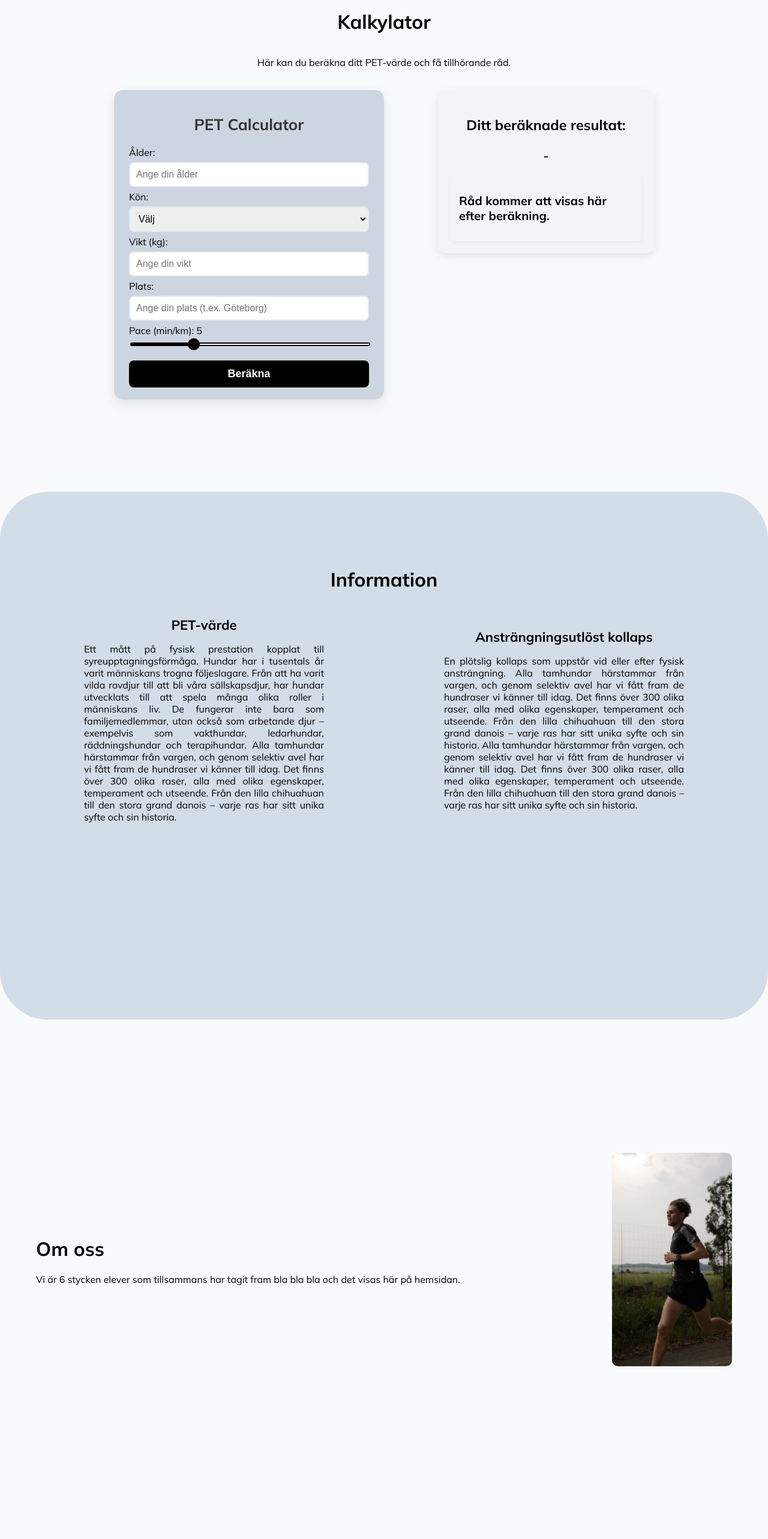
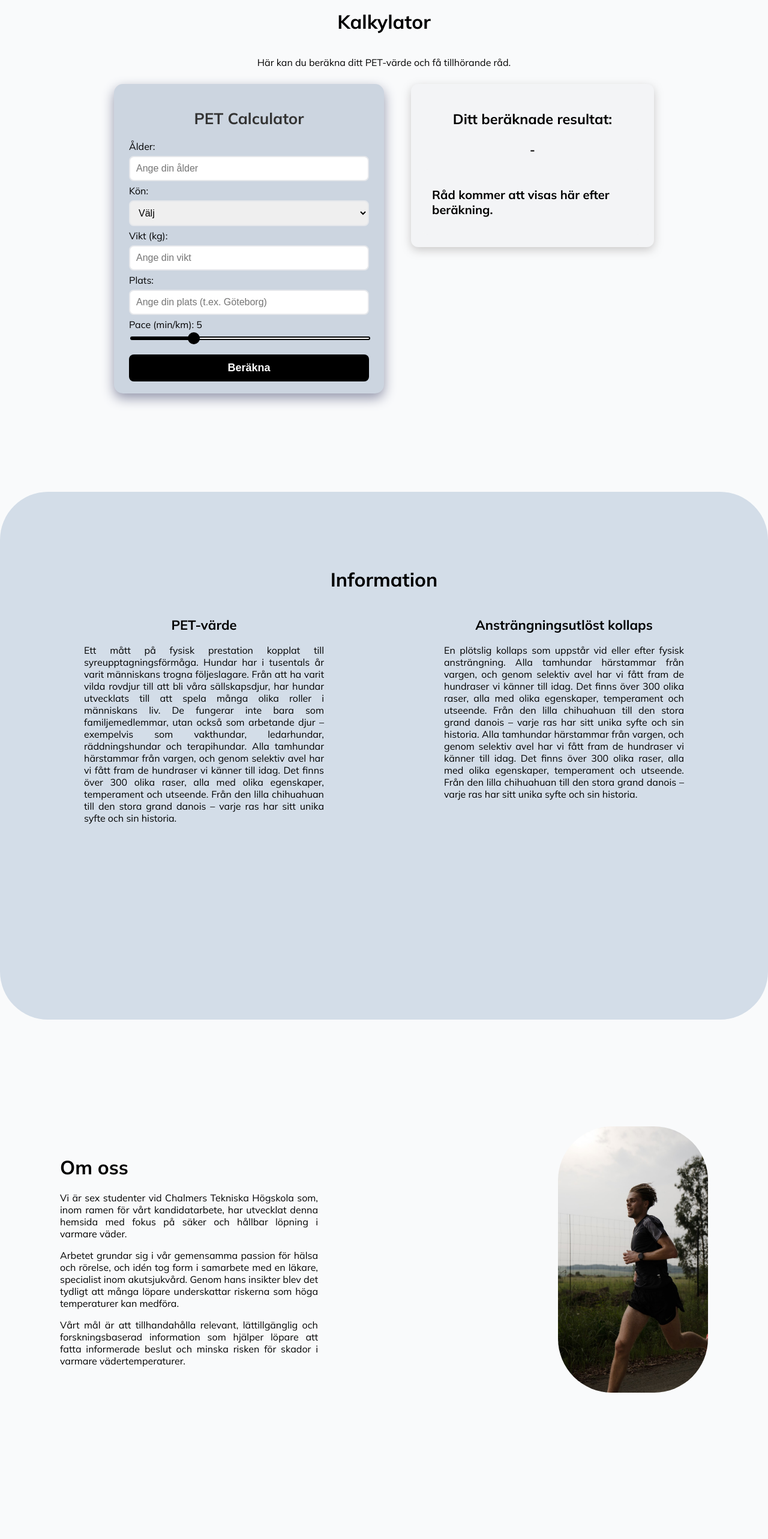
Before and after one commit to Antonpanton37/Skelettet, a React (Create React App) app: page / in a window 1280 px wide. Shown: the part 960-3526 px from the top of the page at 60% size. Built offline with nearby package versions, Linux system fonts and the light colour scheme.

Commit message:
justerat info osv

```diff
--- a/src/komponenter/footer.js
+++ b/src/komponenter/footer.js
@@ -13,7 +13,7 @@ function Footer() {
 
       <h2>Kontakta oss</h2>
       <p>För alla förfrågningar, tveka inte att höra av dig. Vi är alltid på jakt efter kreativa idéer, intressanta samarbetspartners och nya perspektiv.</p>
-      <p>Vi är baserade på Chalmers tekniska högskola i Göteborg.</p>
+      <p>Vi är baserade på Chalmers Tekniska Högskola i Göteborg.</p>
       <p>info@pacepal.se</p>
 
     </div>
--- a/src/komponenter/information.css
+++ b/src/komponenter/information.css
@@ -16,7 +16,7 @@
     max-width: 1000px; /* eller vad som passar */
     justify-content: space-between;
     margin-top: 20px;
-    align-items: center;
+    align-items: flex-start;
   }
 
   .left, .right {
@@ -38,4 +38,5 @@
     font-weight: bold;
     font-size: 22px;
     text-align: center;
+    margin-top: 0; /* Gör så att oavsett textlängd så är rubrikerna på samma höjdnivå*/
   }
--- a/src/komponenter/information.js
+++ b/src/komponenter/information.js
@@ -10,18 +10,18 @@ function Information () {
           <h1>Information</h1>
           <div className="subheadings">
             <div className="left">
-              <div className="subheading">PET-värde</div>
+              <h2 className="subheading">PET-värde</h2>
               <p className="subtext">
                 Ett mått på fysisk prestation kopplat till syreupptagningsförmåga.
                 Hundar har i tusentals år varit människans trogna följeslagare. Från att ha varit vilda rovdjur till att bli våra sällskapsdjur, har hundar utvecklats till att spela många olika roller i människans liv. De fungerar inte bara som familjemedlemmar, utan också som arbetande djur – exempelvis som vakthundar, ledarhundar, räddningshundar och terapihundar. Alla tamhundar härstammar från vargen, och genom selektiv avel har vi fått fram de hundraser vi känner till idag. Det finns över 300 olika raser, alla med olika egenskaper, temperament och utseende. Från den lilla chihuahuan till den stora grand danois – varje ras har sitt unika syfte och sin historia.
               </p>
             </div>
             <div className="right">
-               <div className="subheading">Ansträngningsutlöst kollaps</div>
-               <p className="subtext">
-               En plötslig kollaps som uppstår vid eller efter fysisk ansträngning.
-               Alla tamhundar härstammar från vargen, och genom selektiv avel har vi fått fram de hundraser vi känner till idag. Det finns över 300 olika raser, alla med olika egenskaper, temperament och utseende. Från den lilla chihuahuan till den stora grand danois – varje ras har sitt unika syfte och sin historia. Alla tamhundar härstammar från vargen, och genom selektiv avel har vi fått fram de hundraser vi känner till idag. Det finns över 300 olika raser, alla med olika egenskaper, temperament och utseende. Från den lilla chihuahuan till den stora grand danois – varje ras har sitt unika syfte och sin historia.
-              </p>
+              <h2 className="subheading">Ansträngningsutlöst kollaps</h2>
+              <p className="subtext">
+              En plötslig kollaps som uppstår vid eller efter fysisk ansträngning.
+              Alla tamhundar härstammar från vargen, och genom selektiv avel har vi fått fram de hundraser vi känner till idag. Det finns över 300 olika raser, alla med olika egenskaper, temperament och utseende. Från den lilla chihuahuan till den stora grand danois – varje ras har sitt unika syfte och sin historia. Alla tamhundar härstammar från vargen, och genom selektiv avel har vi fått fram de hundraser vi känner till idag. Det finns över 300 olika raser, alla med olika egenskaper, temperament och utseende. Från den lilla chihuahuan till den stora grand danois – varje ras har sitt unika syfte och sin historia.
+            </p>
           </div>
       </div>
   </div>
--- a/src/komponenter/kalk.css
+++ b/src/komponenter/kalk.css
@@ -15,7 +15,7 @@ body {
 
 /* Wrapper för kalkylatorn */
 .calculator-container {
-    padding: 20px;
+    padding: 10px;
   }
 
 /* Layout för att hålla kalkylator och resultat bredvid varandra */
@@ -34,7 +34,7 @@ body {
     background: #ccd5e0;
     padding: 20px 25px;
     border-radius: 15px;
-    box-shadow: 0 8px 20px rgba(0, 0, 0, 0.1);
+    box-shadow: 0 8px 20px rgb(147, 150, 171);
     width:50%;
 
     text-align: left;
@@ -130,8 +130,8 @@ body {
     font-size: 20px;
     font-weight: bold;
     text-align: center;
-    box-shadow: 0 5px 15px rgba(0, 0, 0, 0.1);
-    width: 40%;
+    box-shadow: 0 5px 15px rgba(190, 189, 189, 0.8);
+    width: 45%;
     transition: all 0.3s ease-in-out;
 }
 
@@ -153,7 +153,6 @@ body {
 	background-color: #f3f4f6;
 	padding: 10px 15px;
 	border-radius: 8px;
-	box-shadow: 0 2px 6px rgba(0, 0, 0, 0.05);
 }
 
 
--- a/src/komponenter/omoss.css
+++ b/src/komponenter/omoss.css
@@ -30,9 +30,9 @@
 .about-container {
   display: flex;
   align-items: center;
-  justify-content: center;
-  padding: 60px;
-  gap: 40px;
+  justify-content: flex-start;
+  padding: 100px;
+  gap: 400px;
   flex-wrap: wrap;
 
 }
@@ -40,11 +40,12 @@
 .about-text {
   flex: 1;
   min-width: 250px;
+  text-align: justify;
 }
 
 .about-image {
   flex: 1;
-  max-width:200px;
+  max-width:250px;
   display: flex;
   justify-content: flex-end;
 }
@@ -52,7 +53,8 @@
 .about-image img {
   width: 100%;
   max-width: 400px;
-  border-radius: 10px;
+  /*gör runda kanterna  på bilderna*/
+  border-radius: 90px;
   object-fit: cover;
 }
 
--- a/src/komponenter/omoss.js
+++ b/src/komponenter/omoss.js
@@ -8,7 +8,12 @@ function Omoss() {
         <div className="about-text">
           <h1>Om oss</h1>
           <p>
-            Vi är 6 stycken elever som tillsammans har tagit fram bla bla bla och det visas här på hemsidan.
+          Vi är sex studenter vid Chalmers Tekniska Högskola som, inom ramen för vårt kandidatarbete, har utvecklat denna hemsida med fokus på säker och hållbar löpning i varmare väder.
+          </p>
+          <p>Arbetet grundar sig i vår gemensamma passion för hälsa och rörelse, och idén tog form i samarbete med en läkare, specialist inom akutsjukvård. Genom hans insikter blev det tydligt att många löpare underskattar riskerna som höga temperaturer kan medföra.
+
+          </p>
+          <p>Vårt mål är att tillhandahålla relevant, lättillgänglig och forskningsbaserad information som hjälper löpare att fatta informerade beslut och minska risken för skador i varmare vädertemperaturer.
           </p>
         </div>
         <div className="about-image">
```
